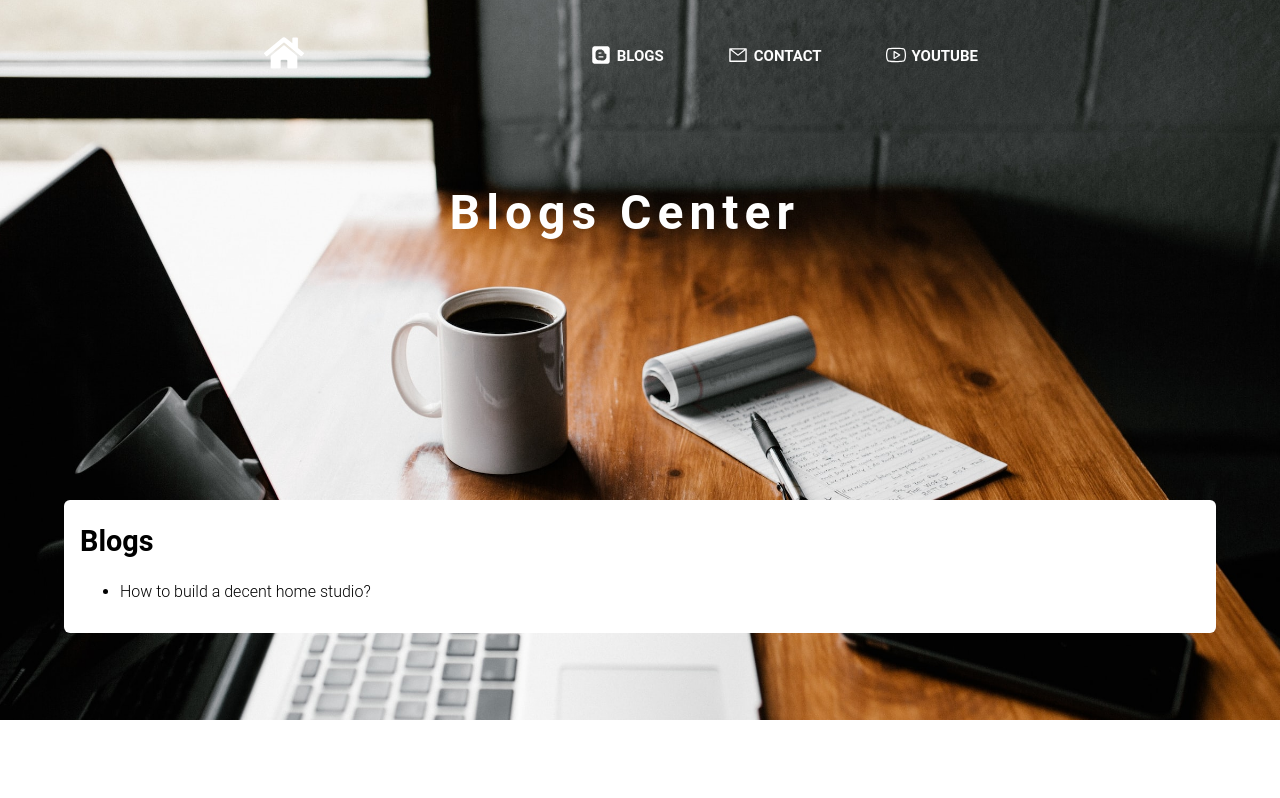
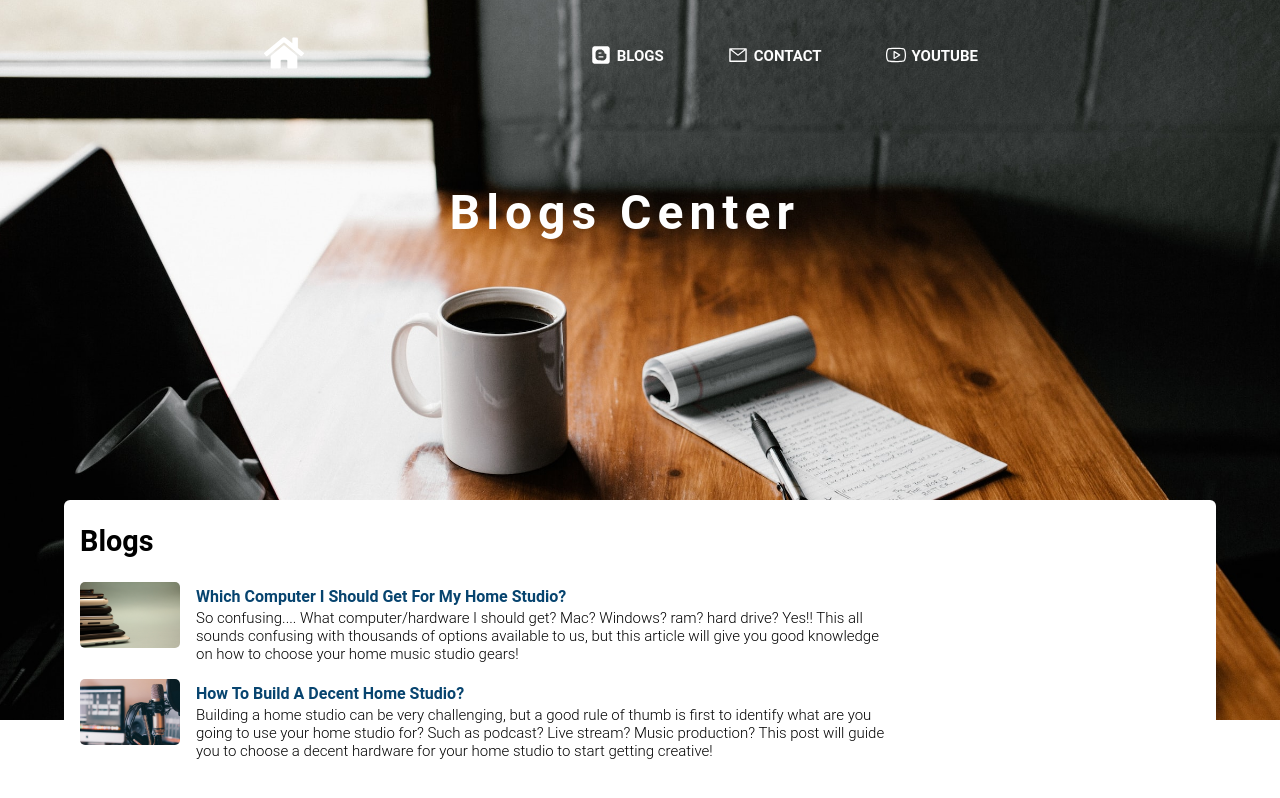
Before and after one commit to webncyber/myresearchcenter, a React (Create React App) app: page /blogs in a window 1280 px wide. Built offline with nearby package versions, Linux system fonts and the light colour scheme.

Commit message:
update blogs listing style

```diff
--- a/public/data/blogs/blog-listing.json
+++ b/public/data/blogs/blog-listing.json
@@ -1,8 +1,14 @@
 [
+    {
+        "id": "home-studio-computer",
+        "title": "Which computer I should get for my home studio?",
+        "blurb": "So confusing.... What computer/hardware I should get? Mac? Windows? ram? hard drive?  Yes!! This all sounds confusing with thousands of options available to us, but this article will give you good knowledge on how to choose your home music studio gears!",
+        "heroimageurl": "/Images/compters.jpg"
+    },
     {
         "id": "build-your-home-studio",
         "title": "How to build a decent home studio?",
-        "blurb": "blurb....",
+        "blurb": "Building a home studio can be very challenging, but a good rule of thumb is first to identify what are you going to use your home studio for? Such as podcast? Live stream?  Music production? This post will guide you to choose a decent hardware for your home studio to start getting creative!",
         "heroimageurl": "/Images/home-studio-hero.jpg"
     }
 ]
--- a/public/data/blogs/build-your-home-studio.json
+++ b/public/data/blogs/music/build-your-home-studio.json
@@ -1,7 +1,7 @@
 {
     "title": "Build your music home studio...",
     "subtitle": "How to build a decent home studio?",
-    "blurb": "blurb....",
+    "blurb": "Building a home studio can be very challenging, but a good rule of thumb is first to identify what are you going to use your home studio for? Such as podcast? Live stream?  Music production? This post will guide you to choose a decent hardware for your home studio to start getting creative!",
     "content": "This is <i>blog content</i>",
     "heroimageurl": "/Images/home-studio-hero.jpg",
     "metadata":{
--- a/src/App.js
+++ b/src/App.js
@@ -23,7 +23,7 @@ function App()
       <Route path="/blogs">
         <Route index element={<Blogs />} />
       </Route>
-      <Route path="/blogs/:path">
+      <Route path="/blogs/music/:path">
         <Route index element={<BlogDetails blogId={lastDir} />} />
       </Route>
     </Routes>
--- a/src/components/blogListing/index.js
+++ b/src/components/blogListing/index.js
@@ -21,11 +21,21 @@ const BlogListing = () =>{
     }, []);
 
     return(
-        <div>
+        <div className='blogs-listing'>
           {
              <ul>
               {blogs.map(blog =>
-              <li key={blog}>{blog.title}</li>
+              <li key={blog}>
+                <div className='row'>
+                  <div className='fit'>
+                  <a href={'/blogs/music/'+ blog.id}> <img src={blog.heroimageurl}/></a>
+                  </div>
+                  <div>
+                    <div><a href={'/blogs/music/'+ blog.id}><h4>{blog.title}</h4></a></div>
+                    <div className='blurb'>{blog.blurb}</div>
+                  </div>
+                </div>
+              </li>
              )}
            </ul>}
         </div>
--- a/src/components/blogListing/style.scss
+++ b/src/components/blogListing/style.scss
@@ -0,0 +1,49 @@
+.blogs-listing{
+    ul{
+        list-style-type: none;
+        padding: 0px;
+        margin: 0px;
+
+        li{
+            padding: 0px;
+            margin: 0px;
+
+            div{
+                padding: 0px;
+                margin: 0px;
+            }
+
+            .row{
+                padding-bottom: 1rem;
+            }
+
+            img{
+                width: 100px;
+                border-radius: 5px;
+                margin-right: 1rem;
+            }
+
+            a{
+                text-decoration: none;
+                color: rgb(7, 68, 111);
+            }
+
+            h4{
+               padding: 0px;
+               margin: 0px;
+               padding-top: 0.3rem;
+               padding-bottom: 0.2rem;
+               text-transform: capitalize;
+            }
+
+        };
+
+
+    }
+
+    .blurb
+    {
+      font-size: 15px;
+      width: 70%;
+    }
+}
--- a/src/pages/blogs/+/index.js
+++ b/src/pages/blogs/+/index.js
@@ -10,7 +10,7 @@ const BlogDetails = (props) => {
   let blogId = props.blogId;
 
   useEffect(() => {
-    const url = "/data/blogs/"+blogId+".json";
+    const url = "/data/blogs/music/"+blogId+".json";
 
     const fetchData = async () => {
       try {
```
Also changed, not shown: public/data/blogs/music/home-studio-computer.json (added, +12 -0 lines), public/Images/compters.jpg (added).
